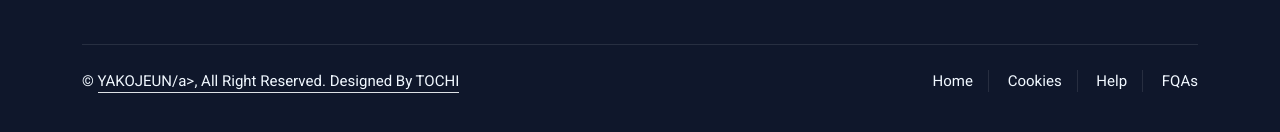
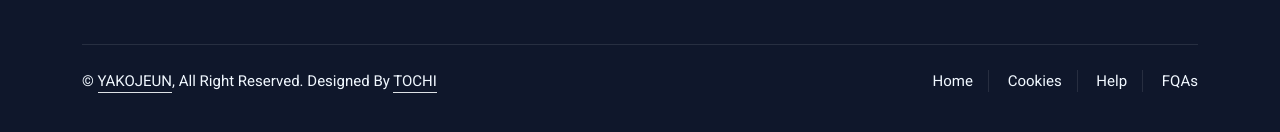
Before and after one commit to trenchescoder/resturant, a plain HTML site: page testimonial.html in a window 1280 px wide. Shown: the part 1354-1486 px from the top of the page. Drawn offline with nearby package versions, Linux system fonts and the light colour scheme.

Commit message:
Update testimonial.html

```diff
--- a/testimonial.html
+++ b/testimonial.html
@@ -192,7 +192,7 @@
                 <div class="copyright">
                     <div class="row">
                         <div class="col-md-6 text-center text-md-start mb-3 mb-md-0">
-                            &copy; <a class="border-bottom" href="#">YAKOJEUN/a>, All Right Reserved.
+                            &copy; <a class="border-bottom" href="#">YAKOJEUN</a>, All Right Reserved.
 
 
 							Designed By <a class="border-bottom" href="#">TOCHI</a>
```
